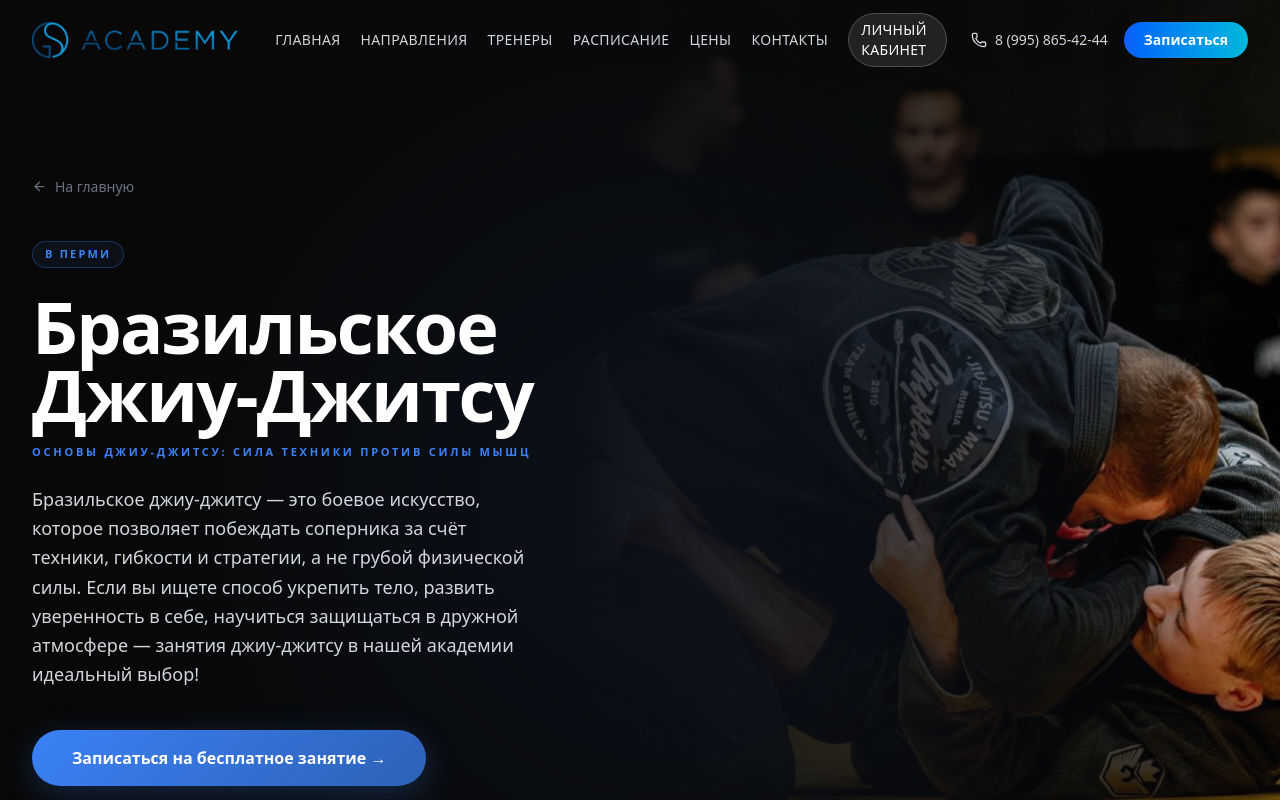
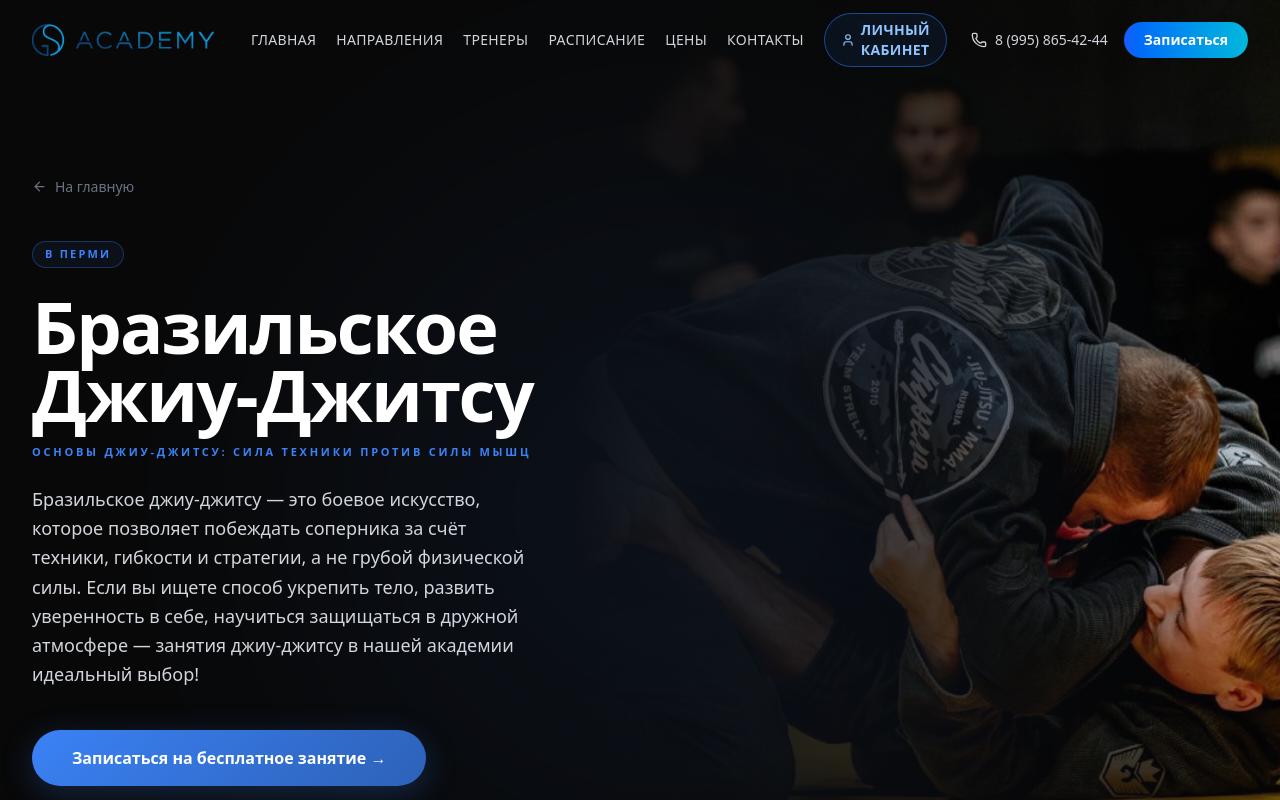
Before and after one commit to german9827387/bjj59-site, a Next.js app: page /bjj in a window 1280 px wide. Shown: the top 800 px of the page. Built offline with nearby package versions, Linux system fonts and the light colour scheme.

Commit message:
fix: navbar active state hash links + Личный кабинет styling + dynamic imports perf

```diff
--- a/app/page.tsx
+++ b/app/page.tsx
@@ -1,10 +1,11 @@
 import { Suspense } from "react";
 import dynamic from "next/dynamic";
 import Hero from "@/components/Hero";
-import ForWhom from "@/components/ForWhom";
-import Directions from "@/components/Directions";
-import Trainers from "@/components/Trainers";
-import News from "@/components/News";
+
+const ForWhom = dynamic(() => import("@/components/ForWhom"));
+const Directions = dynamic(() => import("@/components/Directions"));
+const Trainers = dynamic(() => import("@/components/Trainers"));
+const News = dynamic(() => import("@/components/News"));
 
 const Reviews = dynamic(() => import("@/components/Reviews"));
 const Awards = dynamic(() => import("@/components/Awards"));
--- a/components/Navbar.tsx
+++ b/components/Navbar.tsx
@@ -4,7 +4,7 @@ import { useState, useEffect } from "react";
 import Link from "next/link";
 import Image from "next/image";
 import { usePathname } from "next/navigation";
-import { Menu, X, Phone } from "lucide-react";
+import { Menu, X, Phone, User } from "lucide-react";
 
 const navLinks = [
   { label: "Главная", href: "/" },
@@ -25,8 +25,8 @@ export default function Navbar() {
   const isActive = (href: string) => {
     if (!mounted) return false;
     if (href.startsWith("http")) return false;
-    const path = href.split("#")[0] || "/";
-    return pathname === path;
+    if (href.includes("#")) return false;
+    return pathname === href;
   };
 
   useEffect(() => {
@@ -78,11 +78,12 @@ export default function Navbar() {
                 href={link.href}
                 {...(link.external ? { target: "_blank", rel: "noopener noreferrer" } : {})}
                 className={link.external
-                  ? "bg-white/10 hover:bg-white/20 text-white border border-white/20 hover:border-blue-400/50 transition-all duration-200 text-sm font-medium tracking-wide uppercase py-1.5 px-3 rounded-full"
+                  ? "flex items-center gap-1.5 border border-blue-500/50 bg-blue-500/8 text-blue-300 hover:bg-blue-500/15 hover:border-blue-400 hover:text-white transition-all duration-200 text-sm font-semibold tracking-wide uppercase py-1.5 px-4 rounded-full"
                   : isActive(link.href)
                     ? "text-[#3B82F6] transition-colors duration-200 text-sm font-medium tracking-wide uppercase"
                     : "text-gray-300 hover:text-[#3B82F6] transition-colors duration-200 text-sm font-medium tracking-wide uppercase"}
               >
+                {link.external && <User size={14} className="shrink-0" />}
                 {link.label}
               </Link>
             ))}
--- a/components/Trainers.tsx
+++ b/components/Trainers.tsx
@@ -20,8 +20,7 @@ function TrainerCard({ trainer, i }: { trainer: Trainer; i: number }) {
           fill
           className="absolute inset-0 object-cover object-top group-hover:scale-105 transition-transform duration-700"
           sizes="(max-width: 640px) 50vw, (max-width: 1024px) 33vw, 25vw"
-          loading={i < 2 ? undefined : "lazy"}
-          priority={i < 2}
+          loading="lazy"
         />
       ) : (
         <div className={`absolute inset-0 bg-gradient-to-br ${trainer.beltGradient}`}>
```
